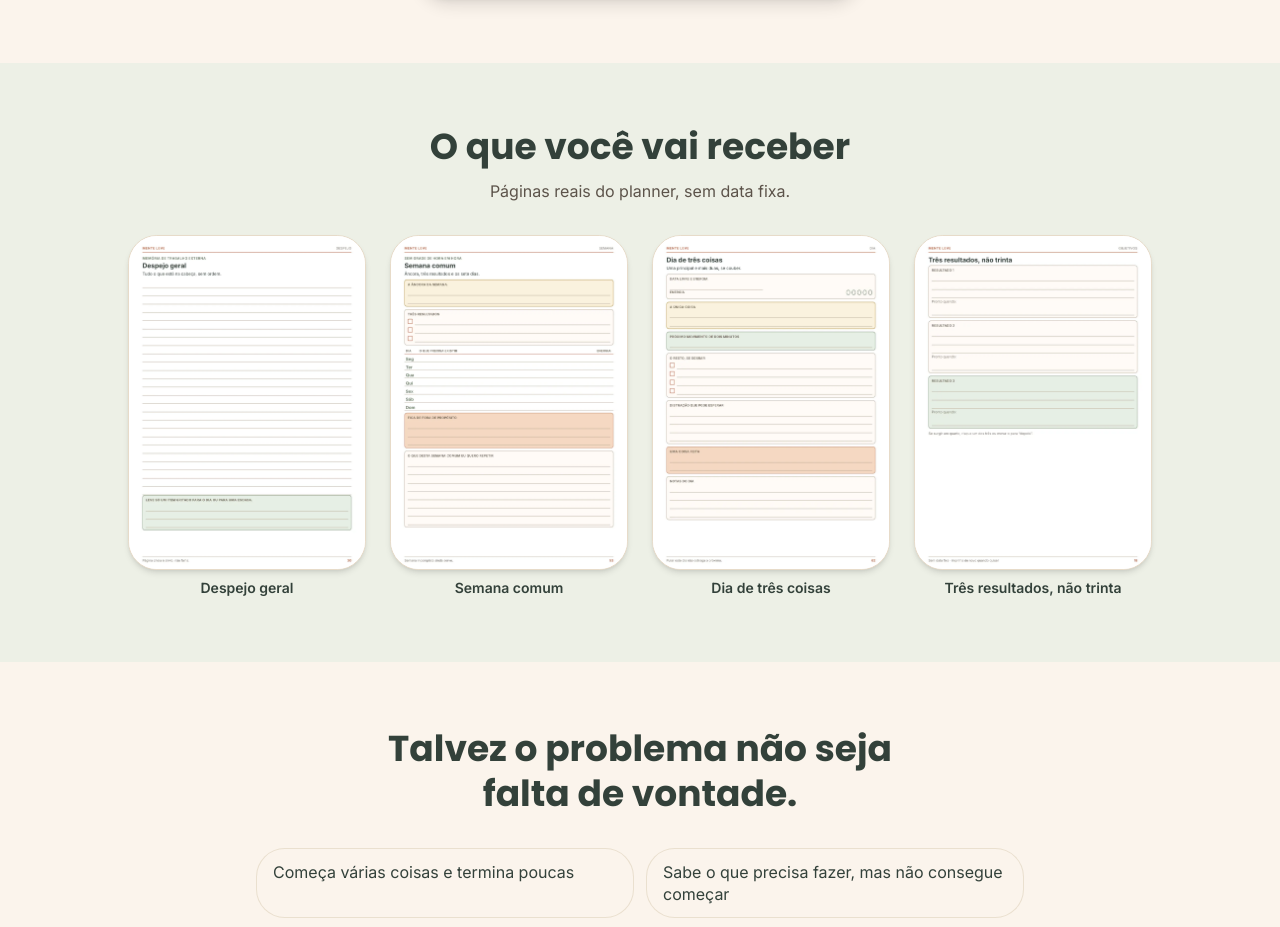
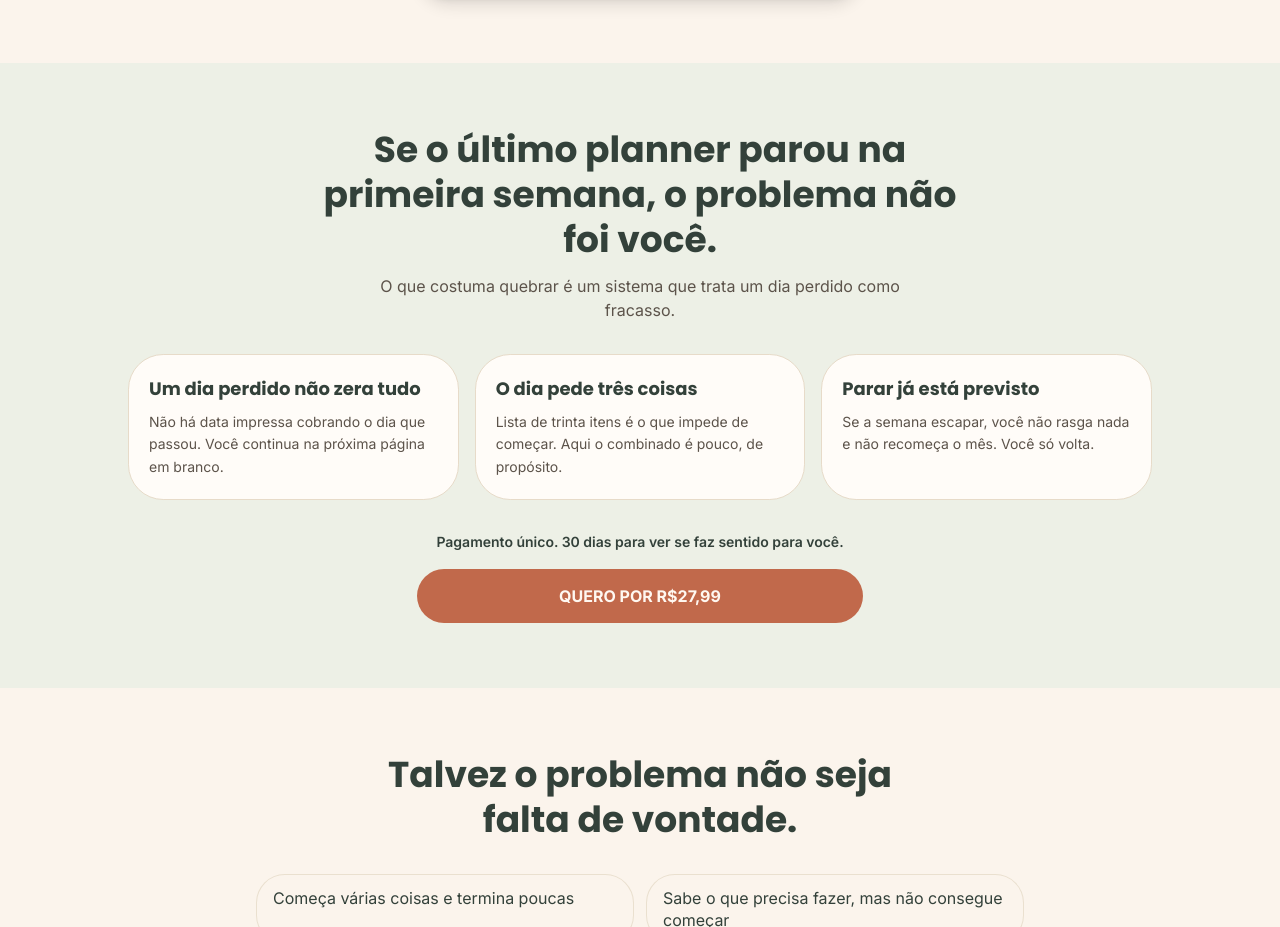
Before and after one commit to bieloliveira3/Mente-leve, a Next.js app: page / in a window 1280 px wide. Shown: the part 1509-2436 px from the top of the page. Built offline with nearby package versions, Linux system fonts and the light colour scheme; no server answers.

Commit message:
Troca a prévia das páginas por um argumento de recomeço.
Quem acabou de ver o preço encontra o motivo para não abandonar o planner e um novo caminho até o checkout, sem mostrar o arquivo.

Co-authored-by: go987045 <go987045@gmail.com>

```diff
--- a/src/components/sections/inside-section.tsx
+++ b/src/components/sections/inside-section.tsx
@@ -1,29 +1,28 @@
-import Image from "next/image";
 import { Section } from "@/components/layout/section";
-import { insidePages } from "@/lib/content";
+import { CheckoutButton } from "@/components/checkout-button";
+import { pricing, restart } from "@/lib/content";
 
 export function InsideSection() {
   return (
     <Section id="conteudo" className="bg-secondary/70">
-      <h2 className="text-center font-heading text-3xl font-bold text-foreground sm:text-4xl">
-        {insidePages.title}
+      <h2 className="mx-auto max-w-2xl text-center font-heading text-3xl font-bold leading-tight text-foreground sm:text-4xl">
+        {restart.title}
       </h2>
-      <p className="mx-auto mt-3 max-w-lg text-center text-muted-foreground">{insidePages.note}</p>
-      <ul className="mt-8 grid grid-cols-2 gap-4 sm:gap-6 lg:grid-cols-4">
-        {insidePages.pages.map((page) => (
-          <li key={page.src} className="min-w-0">
-            <Image
-              src={page.src}
-              alt={page.alt}
-              width={953}
-              height={1348}
-              sizes="(max-width: 1024px) 45vw, 16rem"
-              className="h-auto w-full rounded-2xl border border-border bg-card shadow-md"
-            />
-            <p className="mt-2 text-center text-sm font-semibold text-foreground">{page.title}</p>
+      <p className="mx-auto mt-3 max-w-xl text-center text-muted-foreground">{restart.note}</p>
+      <ul className="mt-8 grid gap-4 md:grid-cols-3">
+        {restart.points.map((point) => (
+          <li key={point.title} className="rounded-3xl border border-border bg-card p-5 text-left">
+            <h3 className="font-heading text-lg font-bold text-foreground">{point.title}</h3>
+            <p className="mt-2 text-sm leading-relaxed text-muted-foreground">{point.description}</p>
           </li>
         ))}
       </ul>
+      <p className="mx-auto mt-8 max-w-md text-center text-sm font-semibold text-foreground">{restart.close}</p>
+      <div className="mx-auto mt-4 max-w-md">
+        <CheckoutButton analyticsId="restart_checkout" className="animate-none">
+          {pricing.ctaLabel}
+        </CheckoutButton>
+      </div>
     </Section>
   );
 }
--- a/src/lib/analytics/definitions.ts
+++ b/src/lib/analytics/definitions.ts
@@ -2,7 +2,7 @@
 export const sections = {
   top: { id: "hero", name: "Apresentação", order: 1 },
   pricing: { id: "oferta", name: "A oferta", order: 2 },
-  conteudo: { id: "conteudo", name: "O que você vai receber", order: 3 },
+  conteudo: { id: "conteudo", name: "Recomeço", order: 3 },
   identificacao: { id: "identificacao", name: "Identificação com o problema", order: 4 },
   metodo: { id: "metodo", name: "Método de organização", order: 5 },
   bonus: { id: "bonus", name: "Ebooks de bônus", order: 6 },
@@ -18,6 +18,7 @@ export const ctas = {
   header_offer: { location: "header", section: "header", text: "ver_oferta" },
   hero_offer: { location: "hero", section: "hero", text: "quero_mente_leve" },
   pricing_checkout: { location: "oferta", section: "oferta", text: "comprar_planner" },
+  restart_checkout: { location: "recomeco", section: "conteudo", text: "comprar_planner" },
   final_checkout: { location: "cta_final", section: "cta_final", text: "comprar_planner" },
   sticky_checkout: { location: "barra_fixa", section: "sticky_bar", text: "garantir_agora" },
   header_home: { location: "header", section: "header", text: "inicio" },
--- a/src/lib/content.ts
+++ b/src/lib/content.ts
@@ -22,31 +22,24 @@ export const hero = {
   trustLine: "Pagamento único • Acesso imediato • Garantia de 30 dias",
 };
 
-export const insidePages = {
-  title: "O que você vai receber",
-  note: "Páginas reais do planner, sem data fixa.",
-  pages: [
+export const restart = {
+  title: "Se o último planner parou na primeira semana, o problema não foi você.",
+  note: "O que costuma quebrar é um sistema que trata um dia perdido como fracasso.",
+  points: [
     {
-      src: "/images/planner/pagina-30.webp",
-      title: "Despejo geral",
-      alt: "Página Despejo geral do planner Mente Leve",
+      title: "Um dia perdido não zera tudo",
+      description: "Não há data impressa cobrando o dia que passou. Você continua na próxima página em branco.",
     },
     {
-      src: "/images/planner/pagina-53.webp",
-      title: "Semana comum",
-      alt: "Página Semana comum do planner Mente Leve",
+      title: "O dia pede três coisas",
+      description: "Lista de trinta itens é o que impede de começar. Aqui o combinado é pouco, de propósito.",
     },
     {
-      src: "/images/planner/pagina-62.webp",
-      title: "Dia de três coisas",
-      alt: "Página Dia de três coisas do planner Mente Leve",
-    },
-    {
-      src: "/images/planner/pagina-18.webp",
-      title: "Três resultados, não trinta",
-      alt: "Página Três resultados do planner Mente Leve",
+      title: "Parar já está previsto",
+      description: "Se a semana escapar, você não rasga nada e não recomeça o mês. Você só volta.",
     },
   ],
+  close: "Pagamento único. 30 dias para ver se faz sentido para você.",
 };
 
 export const painPoints = {
--- a/tests/analytics.browser.cjs
+++ b/tests/analytics.browser.cjs
@@ -4,7 +4,7 @@ const assert = require('node:assert/strict');
 const fs = require('node:fs');
 const { chromium } = require(process.env.PLAYWRIGHT_MODULE_PATH || 'playwright');
 const base = process.env.ANALYTICS_TEST_URL || 'http://127.0.0.1:3100';
-const expectedCtas = ['header_offer','hero_offer','pricing_checkout','final_checkout','sticky_checkout','header_home','footer_home','footer_terms','footer_privacy','footer_refund','footer_support'];
+const expectedCtas = ['header_offer','hero_offer','pricing_checkout','restart_checkout','final_checkout','sticky_checkout','header_home','footer_home','footer_terms','footer_privacy','footer_refund','footer_support'];
 
 (async () => {
   const browser = await chromium.launch({ headless: true, channel: process.env.PLAYWRIGHT_CHANNEL || 'chrome' });
@@ -73,7 +73,7 @@ const expectedCtas = ['header_offer','hero_offer','pricing_checkout','final_chec
     await faq.click();
     assert.equal(await faq.getAttribute('aria-expanded'),'true');
 
-    for (const id of ['pricing_checkout','final_checkout','sticky_checkout']) {
+    for (const id of ['pricing_checkout','restart_checkout','final_checkout','sticky_checkout']) {
       const cta = page.locator(`[data-analytics-id="${id}"]`);
       await cta.scrollIntoViewIfNeeded();
       await page.waitForTimeout(750);
@@ -92,7 +92,7 @@ const expectedCtas = ['header_offer','hero_offer','pricing_checkout','final_chec
     for(const id of expectedCtas) {
       assert.equal(captured.filter(e=>e.event==='cta_impression'&&e.properties.cta_id===id).length,1,`${id}: one real impression`);
     }
-    assert.equal(captured.filter(e=>e.event==='checkout_click').length,3);
+    assert.equal(captured.filter(e=>e.event==='checkout_click').length,4);
     assert.ok(captured.filter(e=>e.event==='checkout_click').every(e=>e.properties.price===27.99 && e.properties.currency==='BRL'));
     assert.equal(captured.filter(e=>['purchase','checkout_view'].includes(e.event)).length,0);
     assert.ok(captured.every(e=>e.properties.utm_source==='facebook'&&e.properties.utm_content==='ad_01'));
@@ -115,7 +115,7 @@ const expectedCtas = ['header_offer','hero_offer','pricing_checkout','final_chec
     await page.reload({waitUntil:'networkidle'});
     assert.equal((await events()).filter(e=>e.event==='landing_view').length,1,'One landing event after reload');
     assert.equal((await events()).find(e=>e.event==='landing_view').properties.utm_content,'ad_01');
-    report.push({device:name,sections:10,ctas:11,milestones:[25,50,75,90,100],checkoutClicks:3,errors,posthogRequests:posthogRequests.length,baseline:!!process.env.ANALYTICS_BASELINE_DIR});
+    report.push({device:name,sections:10,ctas:12,milestones:[25,50,75,90,100],checkoutClicks:4,errors,posthogRequests:posthogRequests.length,baseline:!!process.env.ANALYTICS_BASELINE_DIR});
     console.log(`${name}: all analytics and navigation assertions passed`);
     await context.close();
   }
```
Also changed, not shown: 1 other file (tests, documents, lock files or other folders).
